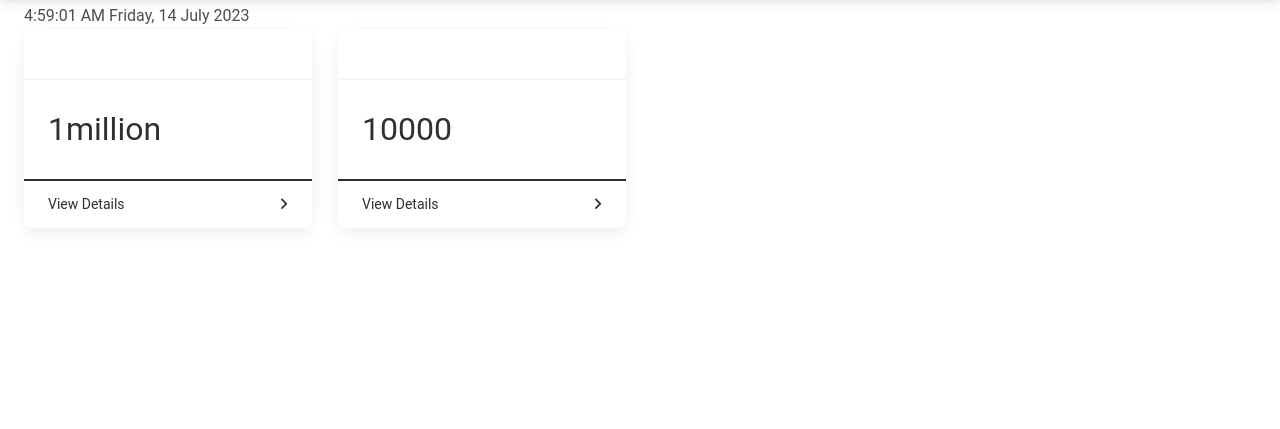
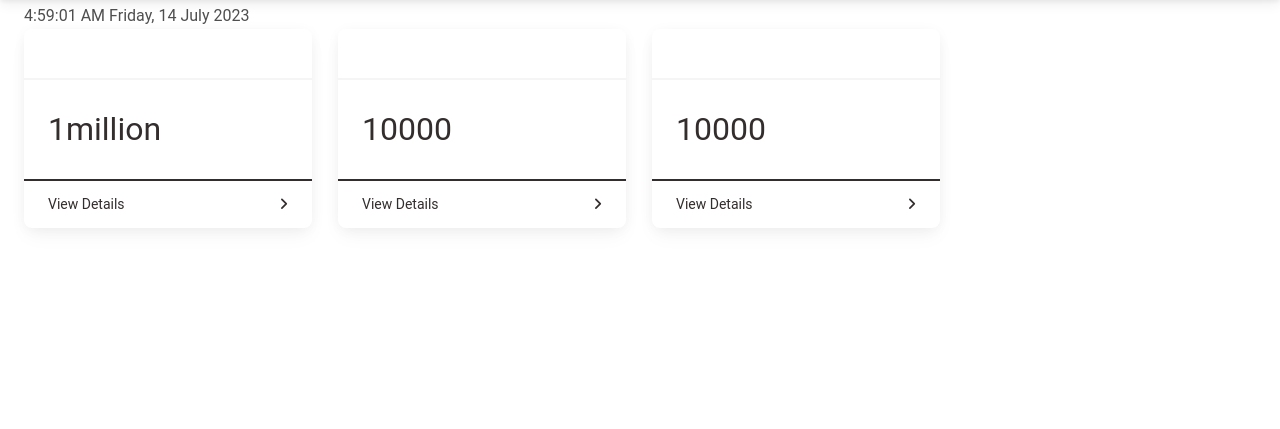
Before and after one commit to J-i-w-o-o/HR-Management-System, a PHP site: page /admin/index.php in a window 1280 px wide. Shown: the part 67-496 px from the top of the page. Run offline with PHP 8.4, Linux system fonts and the light colour scheme; the visitor is signed in with stand-in values (Sample User, id 1); data that the repository does not hold is empty; some libraries are stand-ins or nearby versions.

Commit message:
dagdag lang

```diff
--- a/admin/dashboard.php
+++ b/admin/dashboard.php
@@ -20,7 +20,7 @@
         <div class="row">
           <div class="col-xl-3 col-md-6">
             <div class="card border-dark mb-3" style="max-width: 18rem;">
-              <div class="card-header text-white"> Job Listing </div>
+              <div class="card-header text-white"> No. of Job Listing </div>
               <div class="card-body bg-#ec5b33 text-dark" style="font-size: 2rem;"> 1million</div>
               <div class="card-footer border-dark d-flex align-items-center justify-content-between">
                 <a class="small text-dark stretched-link" href="index.php?job-listing">View Details</a>
@@ -38,6 +38,16 @@
               </div>
             </div>
           </div>
+          <div class="col-xl-3 col-md-6">
+            <div class="card border-dark mb-3" style="max-width: 18rem;">
+              <div class="card-header bg-#ec5b33 text-white"> No. of Employees </div>
+              <div class="card-body text-dark" style="font-size: 2rem;"> 10000 </div>
+              <div class="card-footer border-dark d-flex align-items-center justify-content-between">
+                <a class="small text-dark stretched-link" href="index.php?employee">View Details</a>
+                <div class="small text-dark"><i class="fas fa-angle-right"></i></div>
+              </div>
+            </div>
+          </div>
         </div>
       </section>
     </div>
--- a/admin/templates/navbar.php
+++ b/admin/templates/navbar.php
@@ -9,7 +9,7 @@
     <a class="border-bottom border-black border-2 mx-2" href="index.php?job-listing" data-toggle="tooltip" data-placement="bottom" title="JOB LISTING"><i class="fa fa-list mx-2"> </i>Job Listing</a>
     <a class="border-bottom border-black border-2 mx-2" href="index.php?job-application" data-toggle="tooltip" data-placement="bottom" title="JOB APPLICATION"><i class="fa fa-file mx-2"> </i>Job Application</a>
     <a class="border-bottom border-black border-2 mx-2" href="index.php?employee" data-toggle="tooltip" data-placement="bottom" title="JOB APPLICATION"><i class="fa fa-users mx-2"> </i>Employees</a>
-    <a class="border-bottom border-black border-2 mx-2" href="index.php?notepad" data-toggle="tooltip" data-placement="bottom" title="JOB APPLICATION"><i class="fa fa-users mx-2"> </i>Notes</a>
+    <a class="border-bottom border-black border-2 mx-2" href="index.php?notepad" data-toggle="tooltip" data-placement="bottom" title="JOB APPLICATION"><i class="fa fa-sticky-note mx-2"> </i>Notes</a>
     <div class="sidenav-footer">
       <a class="border-bottom border-black border-2" href="index.php?logout" onclick="fireSwal(); return false;" data-toggle="tooltip" data-placement="bottom" title="LOGOUT"><i class="fa fa-sign-out-alt mx-2"></i>LOGOUT</a>
     </div>
```
